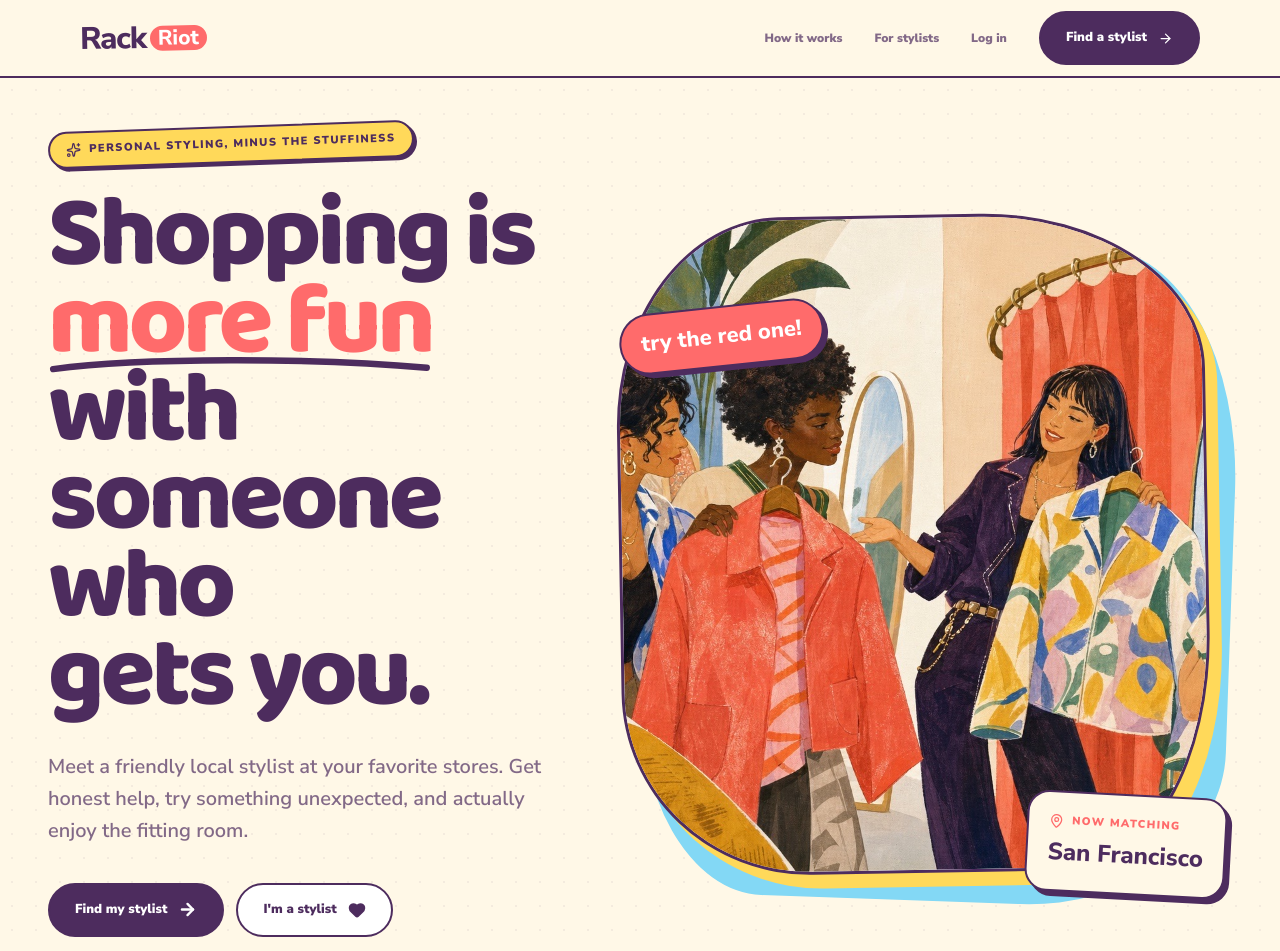
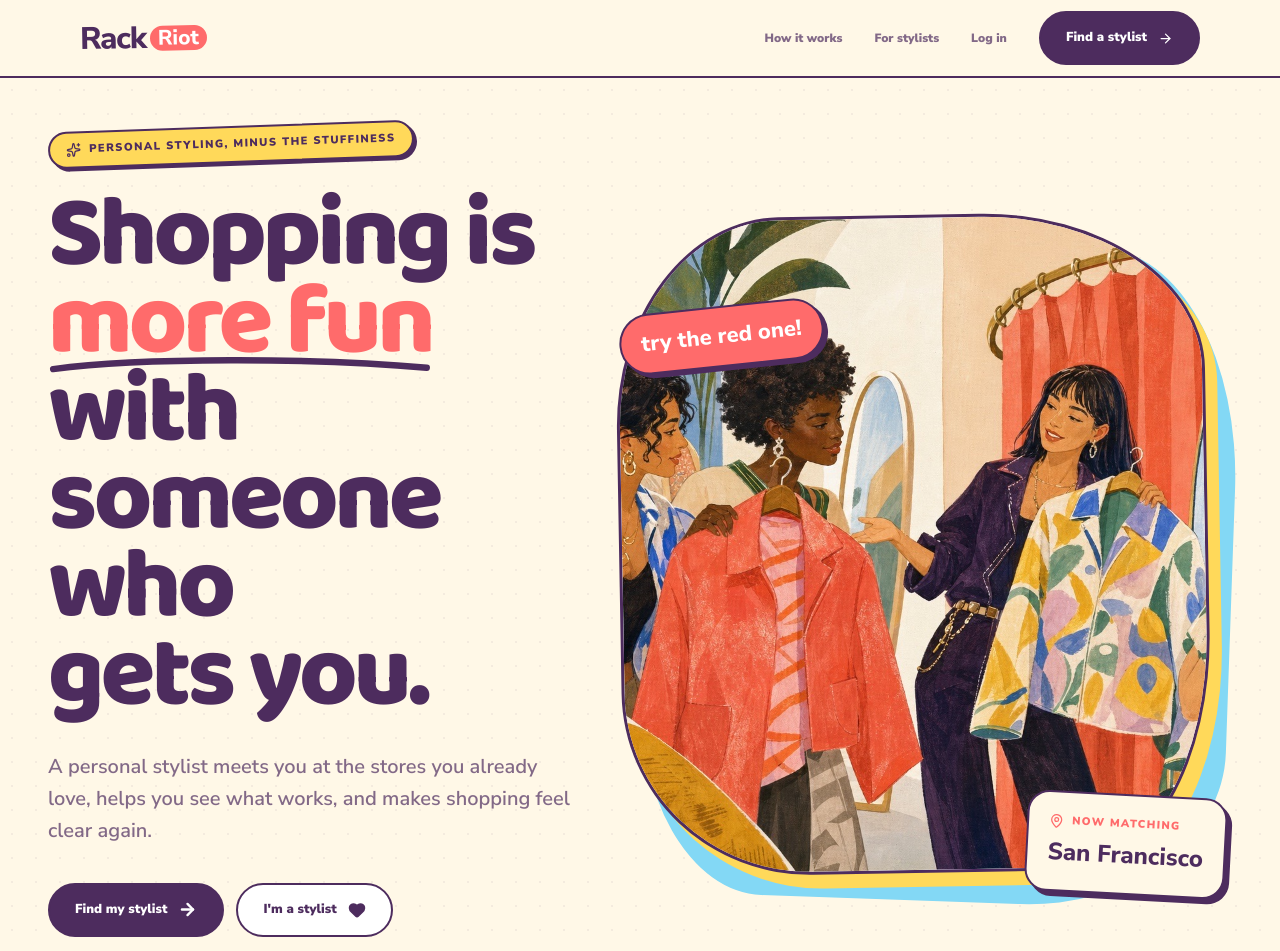
Before and after one commit to hashkeys88/rack-riot, a React (Vite) app: page / in a window 1280 px wide. Shown: the top 951 px of the page. Built offline with nearby package versions, Linux system fonts and the light colour scheme; no server answers.

Commit message:
clarify in-store styling value proposition

```diff
--- a/src/pages/HomeWhimsical.jsx
+++ b/src/pages/HomeWhimsical.jsx
@@ -52,7 +52,7 @@ export default function HomeWhimsical() {
             </h1>
 
             <p className="mt-8 max-w-[600px] text-[18px] font-semibold leading-8 text-play-plum/70 sm:text-[20px]">
-              Meet a friendly local stylist at your favorite stores. Get honest help, try something unexpected, and actually enjoy the fitting room.
+              A personal stylist meets you at the stores you already love, helps you see what works, and makes shopping feel clear again.
             </p>
 
             <div className="mt-9 flex flex-col gap-3 sm:flex-row">
```
